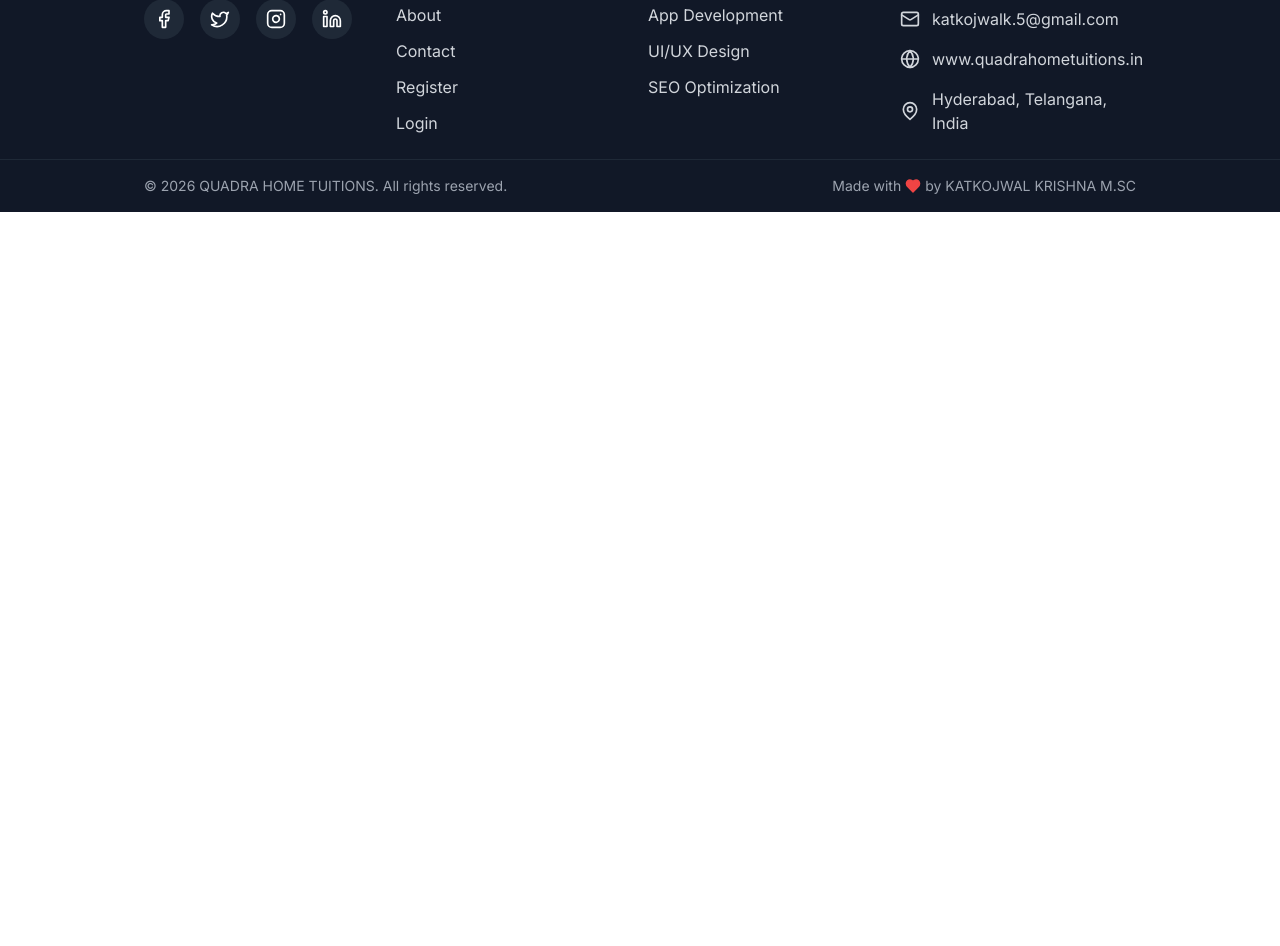
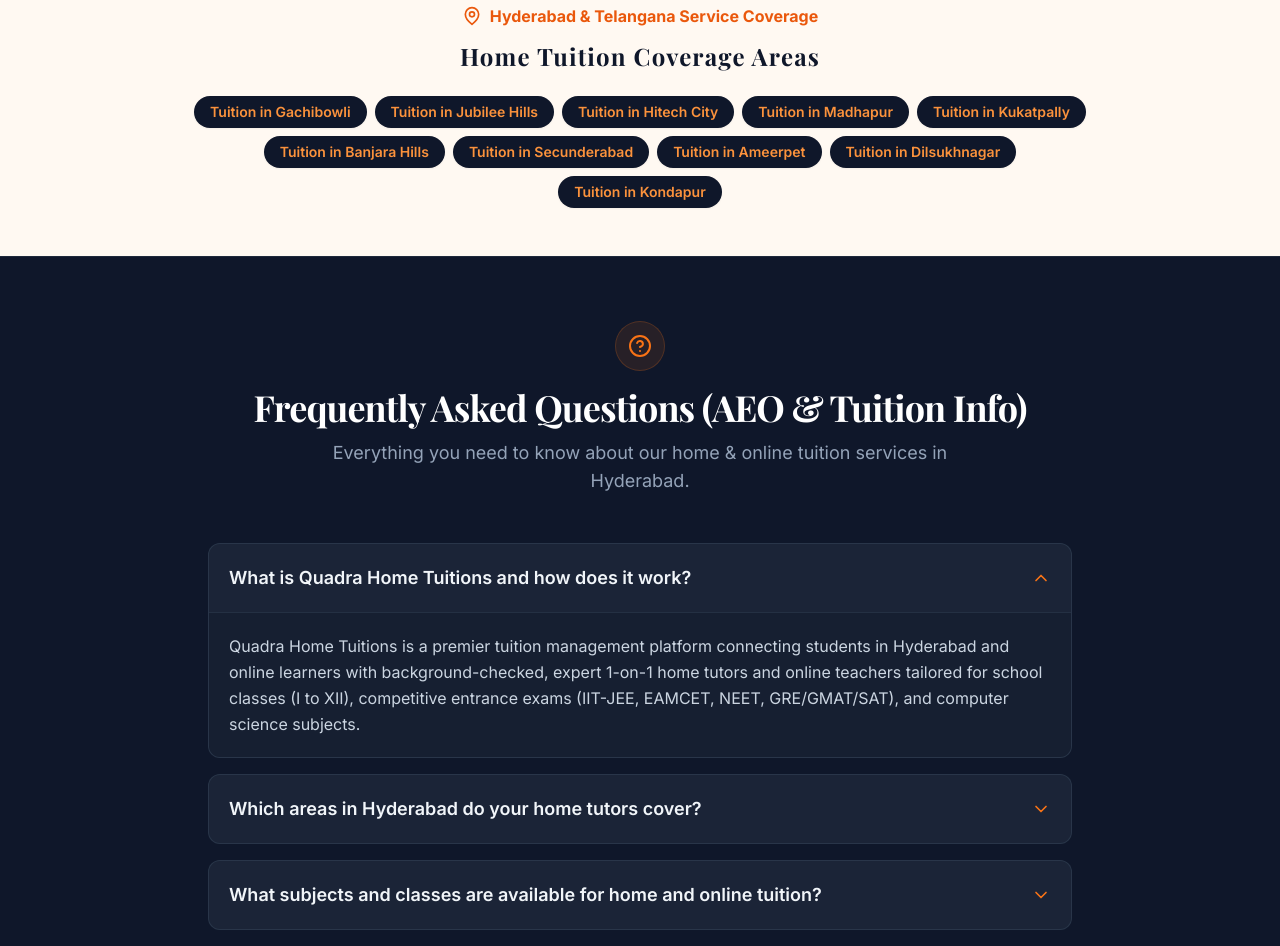
Before and after one commit to katkojwalk/KLM-HOMETUITIONS-LIVE, a React (Create React App) app in the folder client/: page / in a window 1280 px wide. Shown: the part 960-1906 px from the top of the page. Before the commit the page ends 1172 px from the top, so only its background shows below. Built offline with nearby package versions, Linux system fonts and the light colour scheme; no server answers; a web font is replaced by a local one.

Commit message:
feat: implement AEO (Answer Engine Optimization) & GEO (Geographic/Generative Optimization)

```diff
--- a/client/public/index.html
+++ b/client/public/index.html
@@ -13,6 +13,12 @@
     <meta name="keywords" content="home tuitions, private tutors, home tutor, online tutoring, Quadra Home Tuitions, personal teacher, math tutor, science tutor, private tuition" />
     <meta name="author" content="Quadra Home Tuitions" />
     <meta name="robots" content="index, follow" />
+
+    <!-- Geo Meta Tags for Local & AI Geographic Search -->
+    <meta name="geo.region" content="IN-TG" />
+    <meta name="geo.placename" content="Hyderabad" />
+    <meta name="geo.position" content="17.385044;78.486671" />
+    <meta name="ICBM" content="17.385044, 78.486671" />
 
     <!-- Open Graph / Facebook / WhatsApp -->
     <meta property="og:type" content="website" />
--- /dev/null
+++ b/client/src/components/FAQ.js
@@ -0,0 +1,97 @@
+import React, { useState } from 'react';
+import { motion, AnimatePresence } from 'framer-motion';
+import { ChevronDown, HelpCircle } from 'lucide-react';
+
+export const FAQ_DATA = [
+  {
+    question: "What is Quadra Home Tuitions and how does it work?",
+    answer: "Quadra Home Tuitions is a premier tuition management platform connecting students in Hyderabad and online learners with background-checked, expert 1-on-1 home tutors and online teachers tailored for school classes (I to XII), competitive entrance exams (IIT-JEE, EAMCET, NEET, GRE/GMAT/SAT), and computer science subjects."
+  },
+  {
+    question: "Which areas in Hyderabad do your home tutors cover?",
+    answer: "Our verified home tutors provide 1-on-1 home tuitions across all major Hyderabad areas including Gachibowli, Jubilee Hills, Hitech City, Madhapur, Kukatpally, Banjara Hills, Ameerpet, Secunderabad, Dilsukhnagar, and Kondapur."
+  },
+  {
+    question: "What subjects and classes are available for home and online tuition?",
+    answer: "We offer complete tuition coverage for Class I-V (All Subjects), Class VI-VIII, Class IX-X (Math, Physics, Chemistry, Biology), Class XI-XII (MPC, BiPC, Commerce), competitive entrance exams (IIT-JEE Mains & Advanced, EAMCET, NEET, GRE, GMAT, SAT), and university Engineering / Computer Science subjects."
+  },
+  {
+    question: "How are tutors verified and selected for students?",
+    answer: "Every tutor undergoes thorough academic qualification verification, background checks, subject competency testing, and a demo evaluation before matching with a student to ensure 100% result-oriented performance."
+  },
+  {
+    question: "Are demo classes available before enrolling?",
+    answer: "Yes! We offer a free initial demo class for parents and students to assess teaching compatibility and subject understanding before confirming tuition schedules."
+  },
+  {
+    question: "How can parents or students contact Quadra Home Tuitions?",
+    answer: "You can reach Quadra Home Tuitions directly by calling +91 8008479708 or emailing katkojwalk.5@gmail.com. You can also register online through our student & tutor portal."
+  }
+];
+
+const FAQ = () => {
+  const [openIndex, setOpenIndex] = useState(0);
+
+  const toggleIndex = (index) => {
+    setOpenIndex(openIndex === index ? null : index);
+  };
+
+  return (
+    <section className="py-16 bg-slate-900 border-t border-slate-800 text-white">
+      <div className="max-w-4xl mx-auto px-4">
+        <div className="text-center mb-12">
+          <div className="inline-flex items-center justify-center p-3 bg-orange-500/10 border border-orange-500/20 rounded-full mb-4">
+            <HelpCircle className="w-6 h-6 text-orange-500" />
+          </div>
+          <h2 className="text-3xl md:text-4xl font-bold tracking-tight text-white mb-3">
+            Frequently Asked Questions (AEO & Tuition Info)
+          </h2>
+          <p className="text-slate-400 text-base md:text-lg max-w-2xl mx-auto">
+            Everything you need to know about our home & online tuition services in Hyderabad.
+          </p>
+        </div>
+
+        <div className="space-y-4">
+          {FAQ_DATA.map((item, idx) => {
+            const isOpen = openIndex === idx;
+            return (
+              <div
+                key={idx}
+                className="bg-slate-800/80 rounded-xl border border-slate-700/60 overflow-hidden transition-colors"
+              >
+                <button
+                  onClick={() => toggleIndex(idx)}
+                  className="w-full p-5 text-left flex items-center justify-between font-semibold text-lg text-slate-100 hover:text-orange-400 transition-colors focus:outline-none"
+                  aria-expanded={isOpen}
+                >
+                  <span className="pr-4">{item.question}</span>
+                  <ChevronDown
+                    className={`w-5 h-5 text-orange-500 shrink-0 transition-transform duration-300 ${isOpen ? 'rotate-180' : ''}`}
+                  />
+                </button>
+
+                <AnimatePresence>
+                  {isOpen && (
+                    <motion.div
+                      initial={{ height: 0, opacity: 0 }}
+                      animate={{ height: 'auto', opacity: 1 }}
+                      exit={{ height: 0, opacity: 0 }}
+                      transition={{ duration: 0.3 }}
+                      className="border-t border-slate-700/40"
+                    >
+                      <div className="p-5 text-slate-300 text-base leading-relaxed bg-slate-900/40">
+                        {item.answer}
+                      </div>
+                    </motion.div>
+                  )}
+                </AnimatePresence>
+              </div>
+            );
+          })}
+        </div>
+      </div>
+    </section>
+  );
+};
+
+export default FAQ;
--- a/client/src/pages/About.js
+++ b/client/src/pages/About.js
@@ -1,6 +1,7 @@
 import React from 'react';
 import { motion } from 'framer-motion';
 import SEO from '../components/SEO';
+import { getLocalBusinessSchema } from '../utils/geoSchema';
 import {
   BookOpen,
   Users,
@@ -21,12 +22,15 @@
 } from 'lucide-react';
 
 const About = () => {
+  const localSchema = getLocalBusinessSchema();
+
   return (
     <div className="min-h-screen pt-20 bg-orange-100">
       <SEO
         title="About Us | Quadra Home Tuitions"
         description="Learn about Quadra Home Tuitions, our mission to empower students with personalized 1-on-1 education and expert tutors."
         keywords="about quadra home tuitions, trusted home tutors, education services"
+        schema={localSchema}
       />
       {/* Hero Section */}
       <section className="w-full bg-slate-900 border-b border-slate-800">
--- a/client/src/pages/Contact.js
+++ b/client/src/pages/Contact.js
@@ -4,8 +4,10 @@
 import { Phone, Mail, MapPin, Clock, Send, MessageSquare, User, BookOpen, Globe } from 'lucide-react';
 import toast from 'react-hot-toast';
 import SEO from '../components/SEO';
+import { getLocalBusinessSchema } from '../utils/geoSchema';
 
 const Contact = () => {
+  const localSchema = getLocalBusinessSchema();
   const [isSubmitting, setIsSubmitting] = useState(false);
 
   const {
@@ -67,6 +69,7 @@
         title="Contact Us & Book a Tutor | Quadra Home Tuitions"
         description="Get in touch with Quadra Home Tuitions. Call +91 8008479708 or send an inquiry to book verified home tutors or online classes in Hyderabad."
         keywords="contact home tutor, book home tuition, quadra home tuitions contact, hyderabad tuition inquiry"
+        schema={localSchema}
       />
       {/* Tech Solutions Hero Section */}
       <section id="tech-solutions" className="bg-slate-900 text-white py-16 border-b border-slate-800 shadow-md">
--- a/client/src/pages/Home.js
+++ b/client/src/pages/Home.js
@@ -1,19 +1,31 @@
 import React from 'react';
 import { motion } from 'framer-motion';
-import { CheckCircle, ChevronRight, Users, BookOpen, Award } from 'lucide-react';
+import { CheckCircle, ChevronRight, MapPin } from 'lucide-react';
 import { Link } from 'react-router-dom';
 import ContactWidget from '../components/ContactWidget';
 import SEO from '../components/SEO';
+import FAQ, { FAQ_DATA } from '../components/FAQ';
+import { getLocalBusinessSchema, getFaqSchema } from '../utils/geoSchema';
 
 const Home = () => {
+  const localSchema = getLocalBusinessSchema();
+  const faqSchema = getFaqSchema(FAQ_DATA);
+
+  const hyderabadAreas = [
+    "Gachibowli", "Jubilee Hills", "Hitech City", "Madhapur",
+    "Kukatpally", "Banjara Hills", "Secunderabad", "Ameerpet",
+    "Dilsukhnagar", "Kondapur"
+  ];
+
   return (
-    <div className="min-h-screen bg-orange-100 flex items-center pt-20">
+    <div className="min-h-screen bg-orange-100 flex flex-col pt-20">
       <SEO
         title="Best Home Tuitions in Hyderabad & Online Classes"
-        description="Excellent 100% result-oriented home and online tuitions with guaranteed success rate and affordable prices. Book verified tutors today."
-        keywords="home tuitions hyderabad, private tutor hyderabad, online tuitions, math home tutor, science tutor"
+        description="Excellent 100% result-oriented home and online tuitions with guaranteed success rate and affordable prices across Hyderabad. Book verified tutors today."
+        keywords="home tuitions hyderabad, private tutor hyderabad, online tuitions, math home tutor, science tutor, quadra home tuitions"
+        schema={[localSchema, faqSchema]}
       />
-      <div className="max-w-7xl mx-auto px-4 sm:px-6 lg:px-8 w-full">
+      <div className="max-w-7xl mx-auto px-4 sm:px-6 lg:px-8 w-full my-auto">
         <div className="grid grid-cols-1 lg:grid-cols-2 gap-12 items-center">
 
           {/* Left Half - Content */}
@@ -112,6 +124,28 @@
           </motion.div>
         </div>
       </div>
+
+      {/* Local Coverage Section for GEO & Local Search */}
+      <section className="py-12 bg-white/70 border-t border-orange-200 mt-12">
+        <div className="max-w-7xl mx-auto px-4 text-center">
+          <div className="flex items-center justify-center gap-2 mb-3 text-orange-600 font-bold">
+            <MapPin className="w-5 h-5" />
+            <span>Hyderabad & Telangana Service Coverage</span>
+          </div>
+          <h3 className="text-2xl font-bold text-slate-900 mb-6">Home Tuition Coverage Areas</h3>
+          <div className="flex flex-wrap items-center justify-center gap-2 max-w-4xl mx-auto">
+            {hyderabadAreas.map((area, idx) => (
+              <span key={idx} className="px-4 py-1.5 bg-slate-900 text-orange-400 font-semibold text-sm rounded-full shadow-sm">
+                Tuition in {area}
+              </span>
+            ))}
+          </div>
+        </div>
+      </section>
+
+      {/* AEO FAQ Section */}
+      <FAQ />
+
       <ContactWidget />
     </div>
   );
--- /dev/null
+++ b/client/src/utils/geoSchema.js
@@ -0,0 +1,63 @@
+export const getLocalBusinessSchema = () => ({
+  "@context": "https://schema.org",
+  "@type": ["EducationalOrganization", "LocalBusiness"],
+  "name": "Quadra Home Tuitions",
+  "image": "https://yourdomain.com/logo192.png",
+  "url": "https://yourdomain.com",
+  "telephone": "+91-8008479708",
+  "priceRange": "₹₹",
+  "address": {
+    "@type": "PostalAddress",
+    "streetAddress": "Hyderabad City Center",
+    "addressLocality": "Hyderabad",
+    "addressRegion": "Telangana",
+    "postalCode": "500001",
+    "addressCountry": "IN"
+  },
+  "geo": {
+    "@type": "GeoCoordinates",
+    "latitude": 17.385044,
+    "longitude": 78.486671
+  },
+  "areaServed": [
+    "Hyderabad",
+    "Gachibowli",
+    "Jubilee Hills",
+    "Hitech City",
+    "Madhapur",
+    "Kukatpally",
+    "Banjara Hills",
+    "Secunderabad",
+    "Ameerpet",
+    "Dilsukhnagar"
+  ],
+  "openingHoursSpecification": {
+    "@type": "OpeningHoursSpecification",
+    "dayOfWeek": [
+      "Monday",
+      "Tuesday",
+      "Wednesday",
+      "Thursday",
+      "Friday",
+      "Saturday"
+    ],
+    "opens": "08:00",
+    "closes": "20:00"
+  },
+  "sameAs": [
+    "https://www.quadrahometuitions.in"
+  ]
+});
+
+export const getFaqSchema = (faqItems) => ({
+  "@context": "https://schema.org",
+  "@type": "FAQPage",
+  "mainEntity": faqItems.map(item => ({
+    "@type": "Question",
+    "name": item.question,
+    "acceptedAnswer": {
+      "@type": "Answer",
+      "text": item.answer
+    }
+  }))
+});
```
Also changed, not shown: client/src/components/SEO.js (+10 -1 lines).
